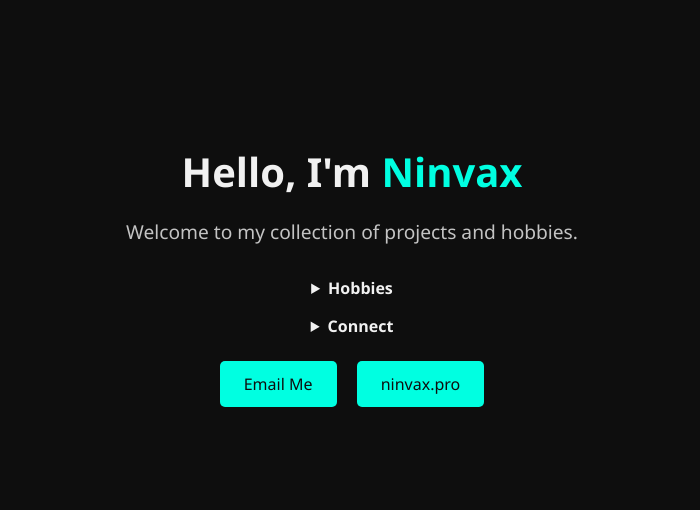
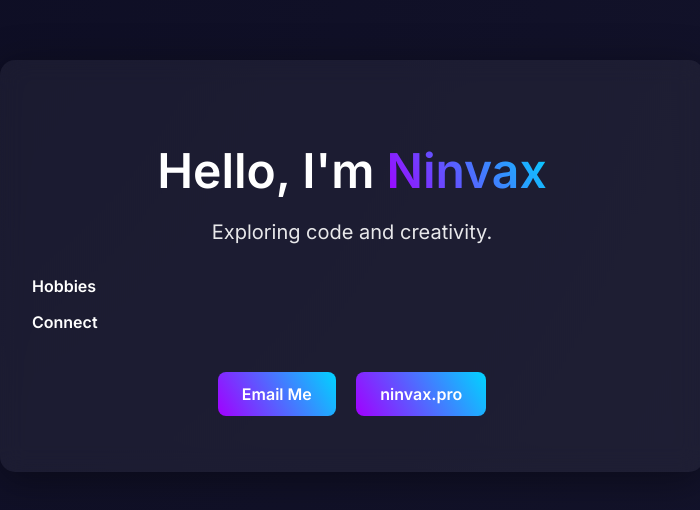
Before and after one commit to Ninvaxx/ninvax_website, a plain HTML site: page index.html in a window 1280 px wide. Shown: the part 134-644 px from the top of the page, without its empty margins (288-988 px from the left). Drawn offline with Linux system fonts and the light colour scheme.

Commit message:
Redesign layout with new gradient and animations

```diff
--- a/index.html
+++ b/index.html
@@ -9,11 +9,13 @@
   <link rel="icon" href="/favicon.ico" type="image/x-icon" />
 </head>
 <body>
-  <div class="container">
-    <h1>Hello, I'm <span class="highlight">Ninvax</span></h1>
-    <p class="tagline">Welcome to my collection of projects and hobbies.</p>
+  <main class="container">
+    <header class="intro">
+      <h1>Hello, I'm <span class="highlight">Ninvax</span></h1>
+      <p class="tagline">Exploring code and creativity.</p>
+    </header>
 
-    <div class="tree">
+    <section class="tree">
       <details>
         <summary>Hobbies</summary>
         <ul>
@@ -35,12 +37,12 @@
           <li><a href="https://discord.com/users/ninvax" target="_blank">Discord</a></li>
         </ul>
       </details>
-    </div>
+    </section>
 
-    <div class="links">
+    <section class="links">
       <a href="mailto:business@christopherTmoore.com">Email Me</a>
       <a href="https://ninvax.pro" target="_blank">ninvax.pro</a>
-    </div>
-  </div>
+    </section>
+  </main>
 </body>
 </html>
--- a/style.css
+++ b/style.css
@@ -1,70 +1,85 @@
+@import url('https://fonts.googleapis.com/css2?family=Inter:wght@300;400;600&display=swap');
+
+:root {
+  --accent-start: #a100ff;
+  --accent-end: #00d4ff;
+}
+
 body {
   margin: 0;
-  padding: 0;
-  font-family: 'Segoe UI', Tahoma, Geneva, Verdana, sans-serif;
-  background-color: #0e0e0e;
-  color: #f1f1f1;
+  font-family: 'Inter', sans-serif;
+  background: radial-gradient(circle at top left, #0d0d23, #14142c);
+  color: #ffffff;
   display: flex;
   justify-content: center;
   align-items: center;
   min-height: 100vh;
+  overflow-x: hidden;
 }
 
 .container {
   text-align: center;
-  max-width: 600px;
-  padding: 2rem;
+  padding: 3rem 2rem;
+  max-width: 640px;
   width: 100%;
+  background: rgba(255,255,255,0.05);
+  border-radius: 15px;
+  box-shadow: 0 8px 40px rgba(0,0,0,0.4);
+  backdrop-filter: blur(12px);
+  animation: fadeUp 0.8s ease forwards;
+  opacity: 0;
 }
 
-h1 {
-  font-size: 2.5rem;
+.intro h1 {
+  font-size: 3rem;
   margin-bottom: 0.5rem;
 }
 
 .highlight {
-  color: #00ffe1;
+  background: linear-gradient(60deg, var(--accent-start), var(--accent-end));
+  -webkit-background-clip: text;
+  -webkit-text-fill-color: transparent;
 }
 
 .tagline {
-  font-size: 1.2rem;
+  font-size: 1.25rem;
   margin-bottom: 2rem;
-  opacity: 0.8;
+  opacity: 0.9;
+}
+
+.tree {
+  margin-top: 1rem;
+  text-align: left;
+}
+
+.tree a {
+  color: var(--accent-end);
+  text-decoration: none;
+}
+
+.tree a:hover {
+  text-decoration: underline;
+}
+
+.links {
+  margin-top: 2rem;
 }
 
 .links a {
   display: inline-block;
   margin: 0.5rem;
   padding: 0.75rem 1.5rem;
+  color: #fff;
   text-decoration: none;
-  color: #0e0e0e;
-  background-color: #00ffe1;
-  border-radius: 5px;
-  transition: background-color 0.3s ease;
+  background: linear-gradient(60deg, var(--accent-start), var(--accent-end));
+  border-radius: 8px;
+  font-weight: 600;
+  transition: transform 0.2s ease, box-shadow 0.2s ease;
 }
 
 .links a:hover {
-  background-color: #00c2ad;
-}
-
-/* Simple tree structure */
-.tree ul {
-  list-style: none;
-  padding-left: 1rem;
-  margin: 0.5rem 0;
-}
-
-.tree li {
-  margin: 0.25rem 0;
-}
-
-.tree a {
-  color: #00ffe1;
-  text-decoration: none;
-}
-
-.tree a:hover {
-  text-decoration: underline;
+  transform: translateY(-3px);
+  box-shadow: 0 4px 15px rgba(0,0,0,0.3);
 }
 
 details {
@@ -73,5 +88,15 @@ details {
 
 summary {
   cursor: pointer;
-  font-weight: bold;
+  font-weight: 600;
+  list-style: none;
 }
+
+summary::-webkit-details-marker {
+  color: var(--accent-end);
+}
+
+@keyframes fadeUp {
+  from { transform: translateY(40px); opacity: 0; }
+  to { transform: translateY(0); opacity: 1; }
+}
```
Also changed, not shown: photography.html (+6 -4 lines), README.md.
